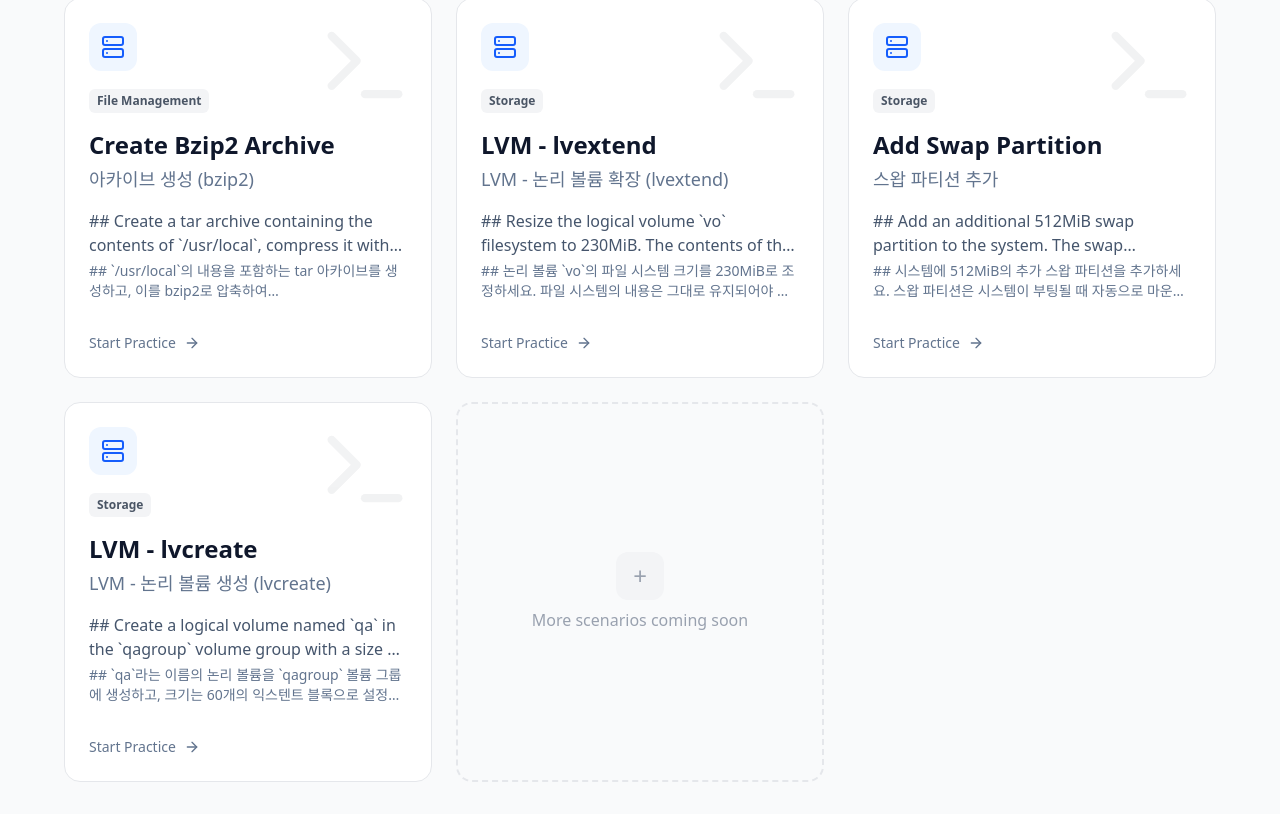
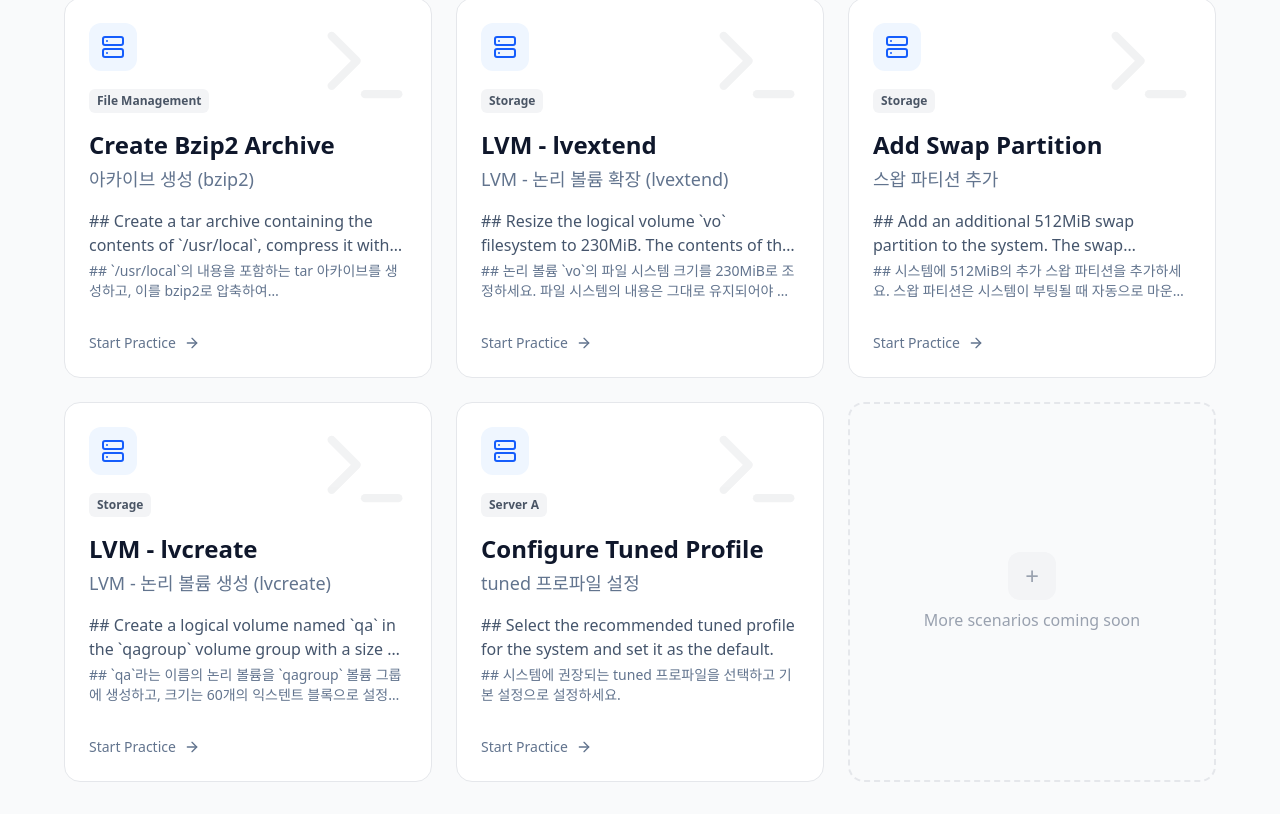
Before and after one commit to tacowasabii/RHCSA, a React (Vite) app: page / in a window 1280 px wide. Shown: the part 4086-4900 px from the top of the page. Built offline with nearby package versions, Linux system fonts and the light colour scheme.

Commit message:
feat: tuned

```diff
--- a/src/data/problems.ts
+++ b/src/data/problems.ts
@@ -1817,5 +1817,56 @@ The swap partition must be automatically mounted when the system boots. Do not d
         command: 'mount | grep /mnt/qa'
       }
     ]
+  },
+  {
+    id: 'tuned-profile',
+    category: 'Server A',
+    title: 'Configure Tuned Profile',
+    titleKo: 'tuned 프로파일 설정',
+    description: `## Select the recommended tuned profile for the system and set it as the default.`,
+    descriptionKo: `## 시스템에 권장되는 tuned 프로파일을 선택하고 기본 설정으로 설정하세요.`,
+    scenarios: [
+      'Service: tuned',
+      'Recommended Profile: tuned-adm recommend',
+      'Apply: tuned-adm profile'
+    ],
+    steps: [
+      {
+        id: 1,
+        instruction: 'Install the tuned package',
+        instructionKo: 'tuned 패키지를 설치하시오.',
+        command: 'dnf install -y tuned'
+      },
+      {
+        id: 2,
+        instruction: 'Enable and start the tuned service',
+        instructionKo: 'tuned 서비스를 활성화하고 시작하시오.',
+        command: 'systemctl enable --now tuned'
+      },
+      {
+        id: 3,
+        instruction: 'Check the current active profile',
+        instructionKo: '현재 활성화된 프로파일을 확인하시오.',
+        command: 'tuned-adm active'
+      },
+      {
+        id: 4,
+        instruction: 'Check the recommended profile',
+        instructionKo: '권장 프로파일을 확인하시오.',
+        command: 'tuned-adm recommend'
+      },
+      {
+        id: 5,
+        instruction: 'Apply the recommended profile (e.g. virtual-guest)',
+        instructionKo: '권장 프로파일(예: virtual-guest)을 적용하시오.',
+        command: 'tuned-adm profile virtual-guest'
+      },
+      {
+        id: 6,
+        instruction: 'Verify the active profile has changed',
+        instructionKo: '활성 프로파일이 변경되었는지 확인하시오.',
+        command: 'tuned-adm active'
+      }
+    ]
   }
 ];
```
